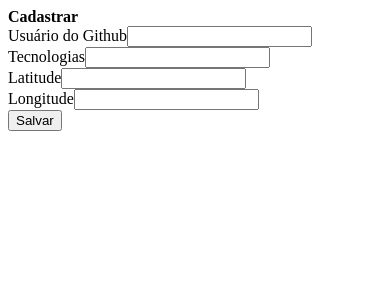
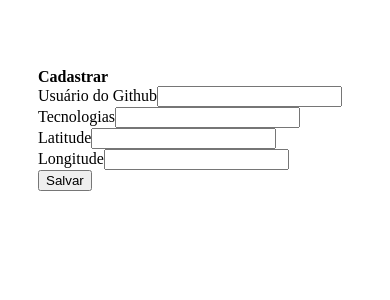
Before and after one commit to esron/semana-omnistack-vue, a Vue app: page / in a window 390 px wide. Shown: the top 300 px of the page. Built offline with nearby package versions, Linux system fonts and the light colour scheme.

Commit message:
add estilos globais

```diff
--- a/src/App.vue
+++ b/src/App.vue
@@ -22,5 +22,32 @@
 </script>
 
 <style>
+#app {
+  max-width: 1200px;
+  margin: 0 auto;
+  padding: 60px 30px;
 
+  display: flex;
+  flex-direction: row;
+  align-items: flex-start;
+}
+
+#app main {
+  margin-left: 30px;
+}
+
+@media (max-width: 1000px) {
+  #app {
+    flex-direction: column;
+  }
+
+  #app main {
+    margin-left: 0;
+    margin-top: 30px;
+  }
+
+  #app aside {
+    width: 100%;
+  }
+}
 </style>
```
